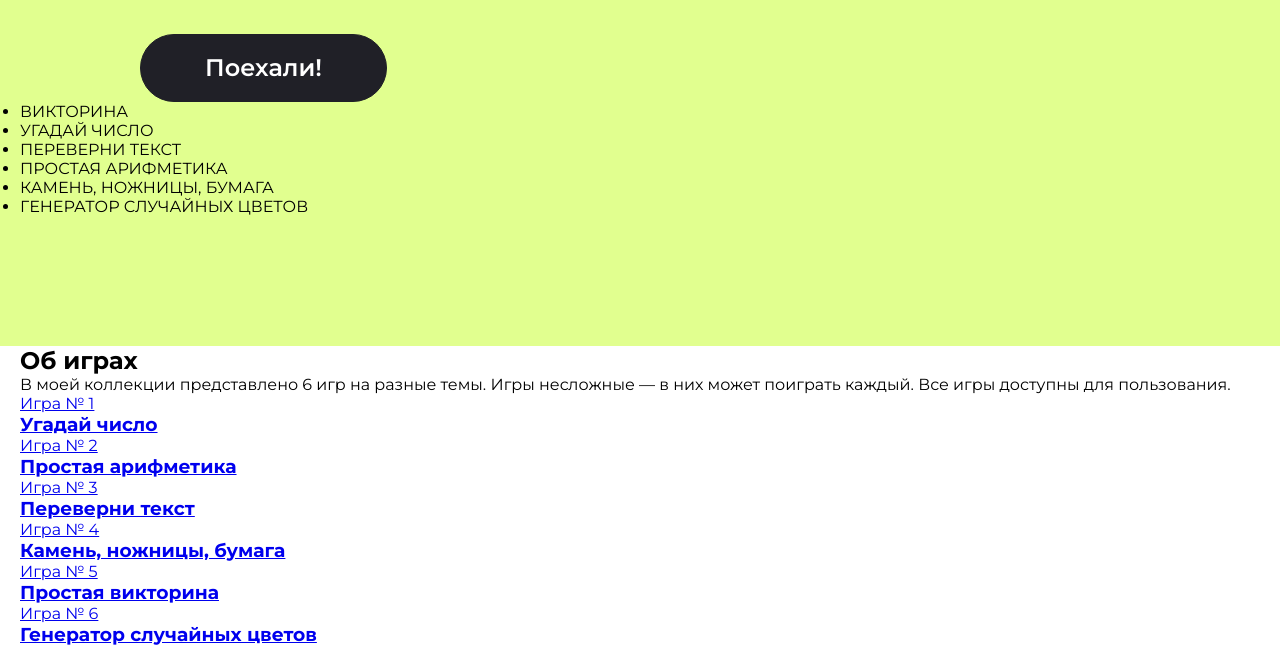
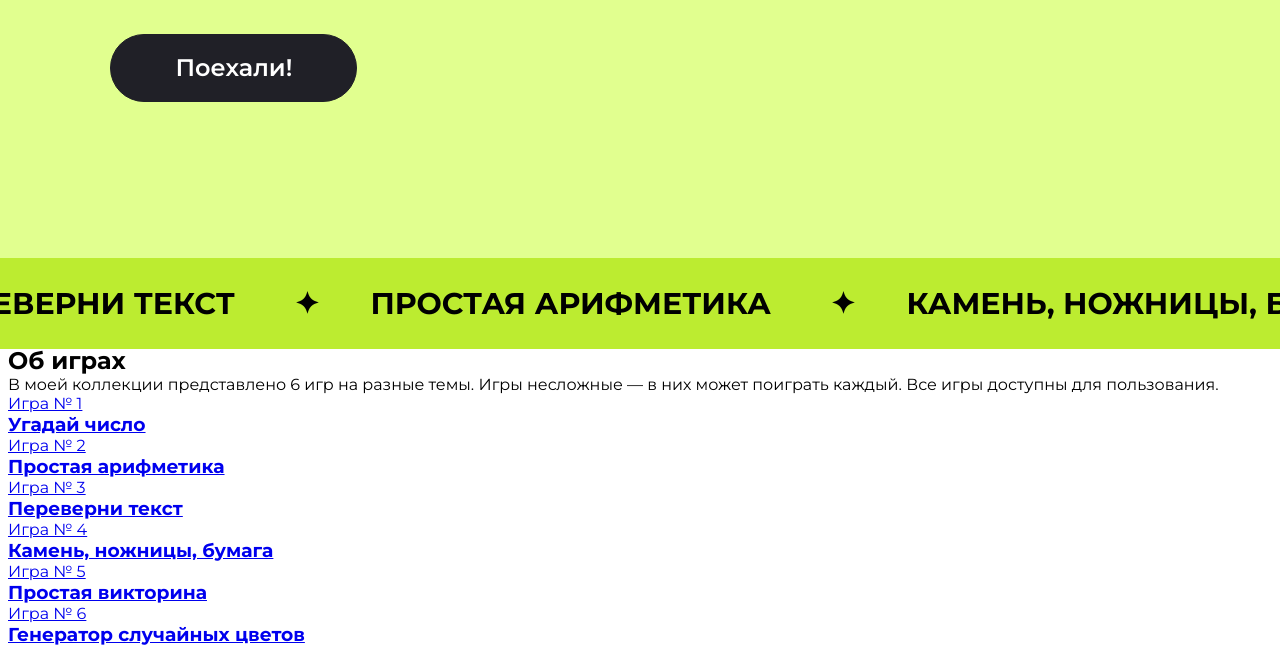
Before and after one commit to x3imal/2-nd-course-hw, a plain HTML site: page index.html in a window 1280 px wide. Shown: the part 454-1100 px from the top of the page. Drawn offline with Linux system fonts and the light colour scheme.

Commit message:
hw-1: закончил верстку для header (без звезд)

```diff
--- a/_index.scss
+++ b/_index.scss
@@ -1,15 +1,16 @@
+@use 'vars' as *;
+
 header {
-  background-color: #E1FF8F;
+  background-color: $light-lime;
   height: 800px;
   width: 100%;
   background-size: cover;
   background-position: center;
 }
 
-.header__content {
-  margin-left: 120px;
+.header__inner {
+  padding-left: clamp(16px, 8vw, 120px);
 }
-
 
 .header__title {
   display: inline-flex;
@@ -19,7 +20,7 @@ header {
   margin-top: 196px;
 }
 
-.title {
+.header__title-text {
   width: 769px;
   color: #202027;
   font-size: 64px;
@@ -28,7 +29,7 @@ header {
   line-height: normal;
 }
 
-.description {
+.header__description {
   width: 769px;
   color: #202027;
   font-size: 24px;
@@ -37,20 +38,17 @@ header {
   line-height: 32px;
 }
 
-.header__button {
 
-}
-
-.button {
+.header__start-button {
   display: flex;
   width: 247px;
   padding: 16px 28px;
   justify-content: center;
   align-items: center;
   gap: 10px;
-  border-radius: 60px;
-  border: 1px solid #202027;
-  background: #202027;
+  border-radius: $radius-full;
+  border: 1px solid $black;
+  background: $black;
   margin-top: 48px;
   color: #FFF;
   text-align: center;
@@ -59,3 +57,34 @@ header {
   font-weight: 600;
   line-height: 141.688%;
 }
+
+
+.header__strip-content {
+  width: 100%;
+  background-color: #BCEC30;
+  padding: 27px 49px;
+  overflow: hidden;
+  margin-top: 156px;
+}
+
+.header__strip-content ul {
+  display: flex;
+  justify-content: center;
+  align-items: center;
+  flex-wrap: nowrap;
+  list-style: none;
+  gap: 51px;
+  font-weight: 700;
+  font-size: 30px;
+}
+
+.header__strip-content li {
+  position: relative;
+  white-space: nowrap;
+}
+
+.header__strip-content li:not(:last-child)::after {
+  content: " ✦ ";
+  margin-left: 51px;
+  color: #000;
+}
--- a/_vars.scss
+++ b/_vars.scss
@@ -1,3 +1,7 @@
 $font-family: "Montserrat", serif;
 $max-width: 1222px;
 $spacing-small: 8px;
+$black: #202027;
+$lime: #BCEC30;
+$light-lime: #E1FF8F;
+$radius-full: 60px;
--- a/index.html
+++ b/index.html
@@ -14,20 +14,20 @@
 </head>
 <body>
 <header class="header">
-    <div class="header__inner center">
-        <div class="header__content">
+    <div class="header__inner">
+        <div class="header__content center">
             <div class="header__title">
-                <h1 class="title">Добро пожаловать <br>на мой сайт мини-игр</h1>
-                <p class="description">Тебе предстоит пройти несколько увлекательных игр. <br>Если готов, нажимай
+                <h1 class="header__title-text">Добро пожаловать <br>на мой сайт мини-игр</h1>
+                <p class="header__description">Тебе предстоит пройти несколько увлекательных игр. <br>Если готов, нажимай
                     <strong>«Поехали!»</strong> и
                     <strong>приступай</strong>.</p>
             </div>
-            <div class="header__button">
-                <button class="button">Поехали!</button>
+            <div class="header__start">
+                <button class="header__start-button">Поехали!</button>
             </div>
         </div>
-
-        <div class="header__strip__content">
+    </div>
+    <nav class="header__strip-content">
         <ul>
             <li>ВИКТОРИНА</li>
             <li>УГАДАЙ ЧИСЛО</li>
@@ -36,8 +36,7 @@
             <li>КАМЕНЬ, НОЖНИЦЫ, БУМАГА</li>
             <li>ГЕНЕРАТОР СЛУЧАЙНЫХ ЦВЕТОВ</li>
         </ul>
-        </div>
-    </div>
+    </nav>
 </header>
 
 <main class="main center">
--- a/style.scss
+++ b/style.scss
@@ -20,7 +20,7 @@ input, button, textarea, select, optgroup {
 .center {
   max-width: 1440px;
   margin: 0 auto;
-  padding: 0 20px;
+  padding: 0 8px;
 }
 
 @import 'index';
```
Also changed, not shown: style.css. Lines whose indentation alone changed are shown as unchanged.
